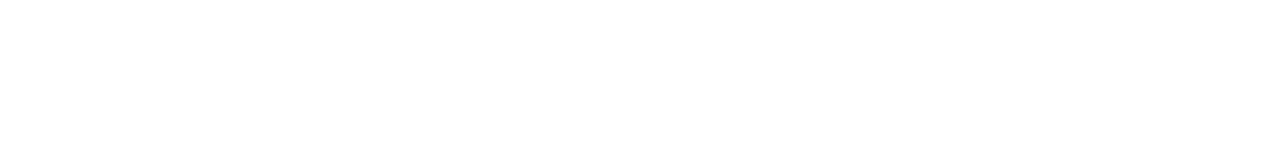
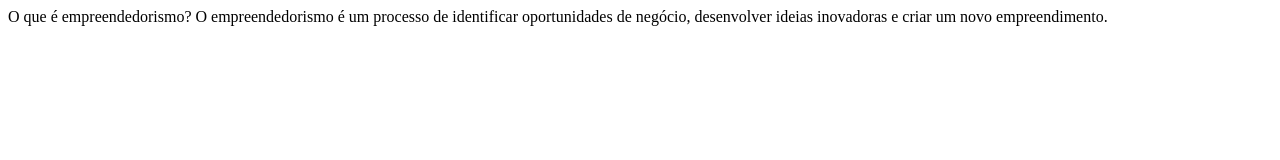
Before and after one commit to nicolasjosmar/projeto3trimestre, a plain HTML site: page index.html in a window 1280 px wide. Drawn offline with Linux system fonts and the light colour scheme.

Commit message:
ainda continuando

```diff
--- a/index.html
+++ b/index.html
@@ -6,6 +6,6 @@
     <title>Projeto de Empreendedorismo</title>
 </head>
 <body>
-
+    O que é empreendedorismo? O empreendedorismo é um processo de identificar oportunidades de negócio, desenvolver ideias inovadoras e criar um novo empreendimento.
 </body>
 </html>
```
